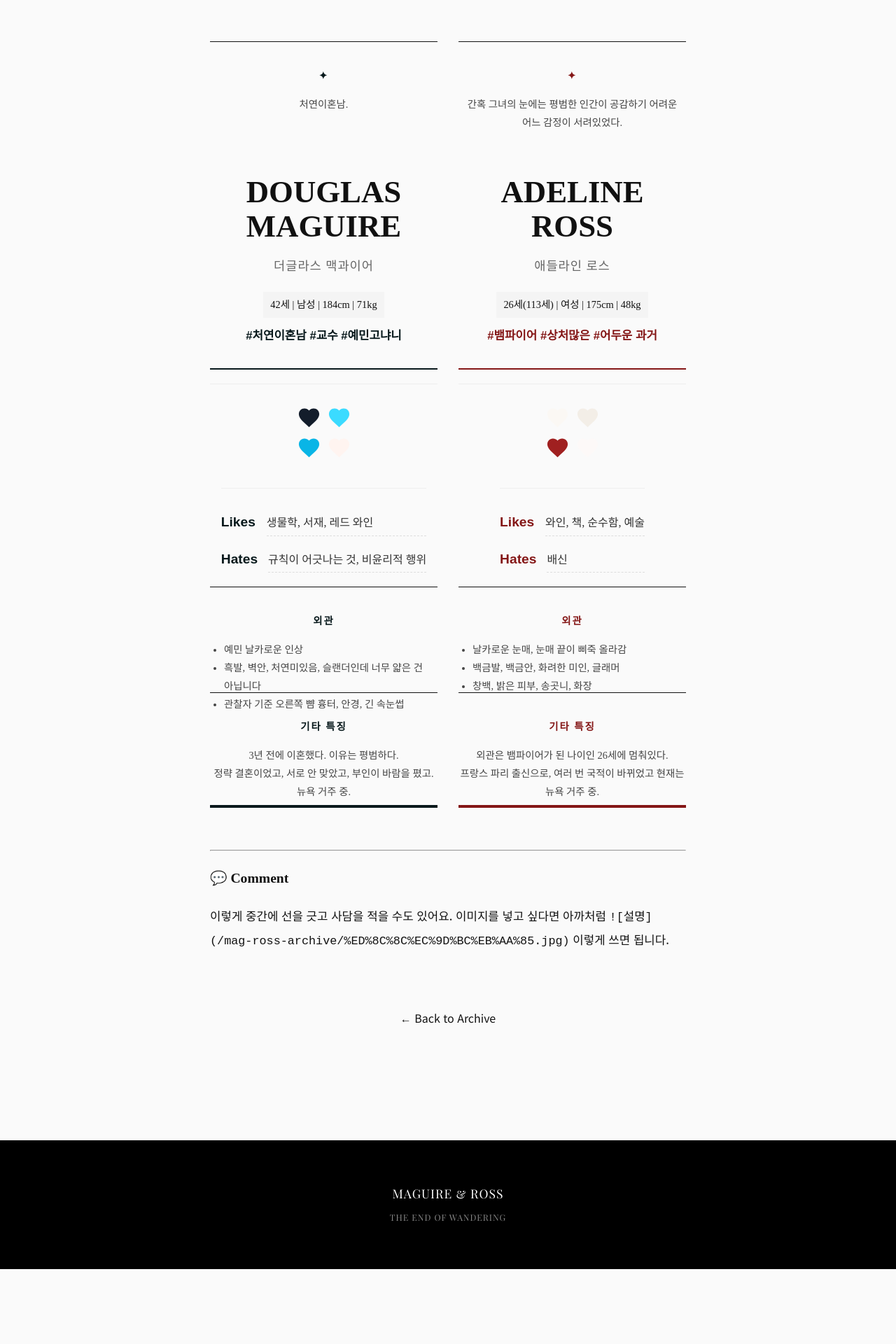
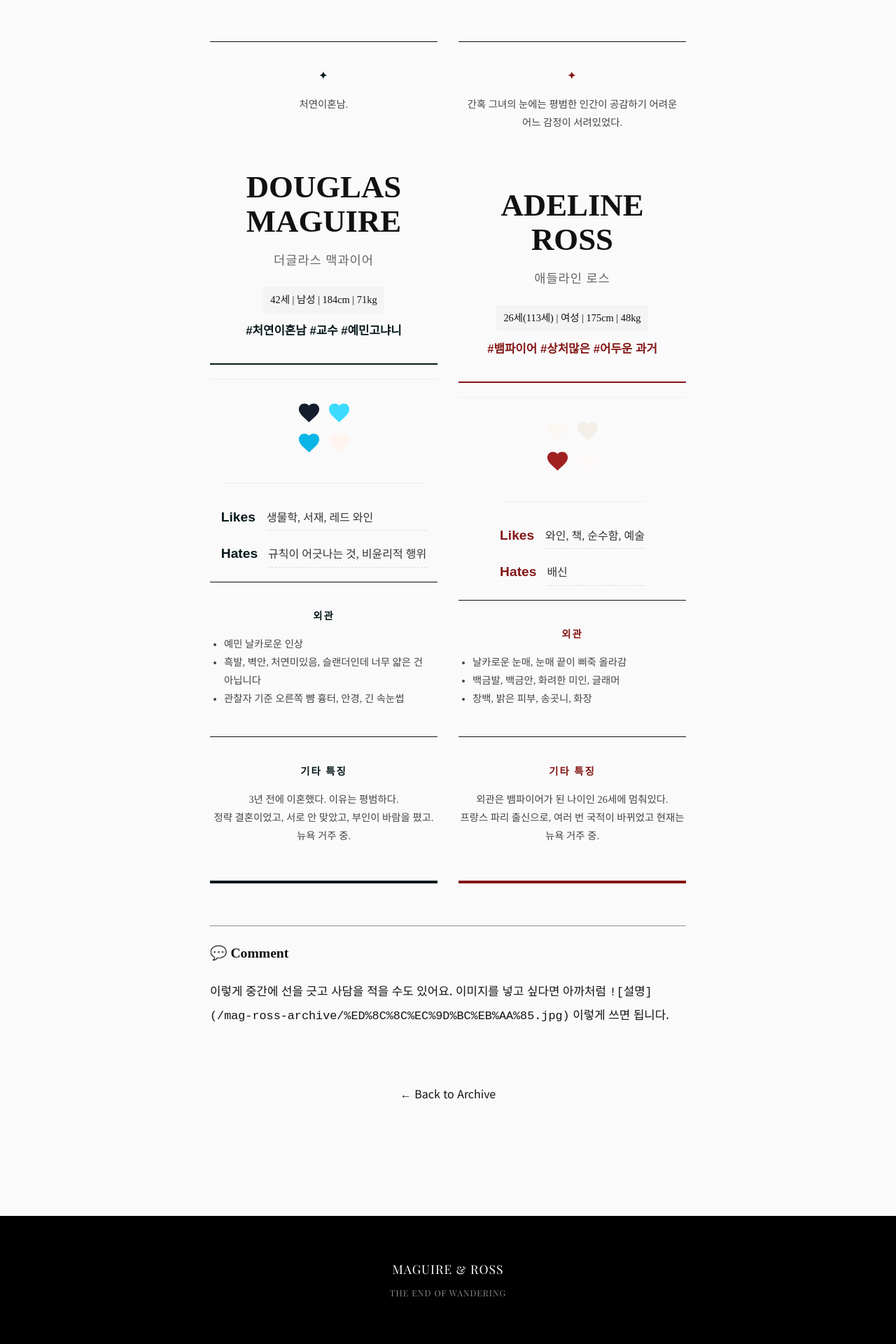
Before and after one commit to narelim/mag-ross-archive, a Jekyll site: the page built from _posts/2025-12-17-original42113.md, in a window 1280 px wide. Shown: the part 1151-3071 px from the top of the page at 70% size. Built offline with Jekyll 4.4.1, drawn with Linux system fonts in a browser that asks for light colours; some web fonts are replaced; before the commit the page ends 2964 px from its top, so only the background shows below that.

Commit message:
Update style.css

```diff
--- a/assets/css/style.css
+++ b/assets/css/style.css
@@ -678,9 +678,9 @@
 /* 1-3. 캐치프레이즈 */
 .editorial-pair-grid .sheet-box {
     order: 3;
-    height: 90px;
     display: flex;
-   width:100%;
+    width:100%;
+    table-layout:fixed;
     flex-direction: column;
     justify-content: flex-start;
     overflow-y: visible;
```
